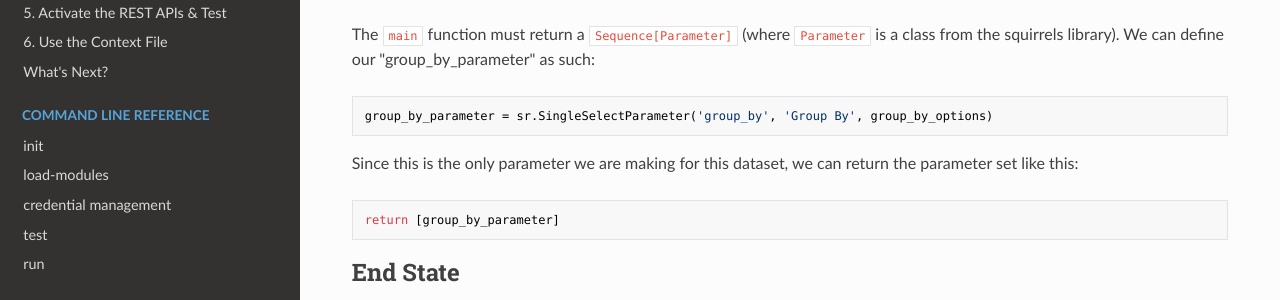
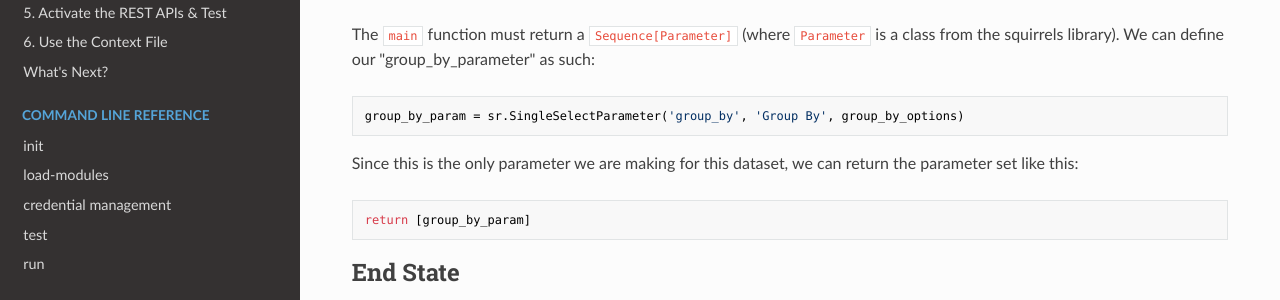
Before and after one commit to squirrels-nest/squirrels-docs, an MkDocs documentation site: the page built from docs/tutorial/parameters.md, in a window 1280 px wide and 900 px high, scrolled down 1000 px. Shown: the part 151-451 px from the top of the window. Built offline with MkDocs 1.6.1, drawn with Linux system fonts in a browser that asks for light colours; nearby versions of some CDN libraries.

Commit message:
changed tutorial

````diff
--- a/docs/tutorial/parameters.md
+++ b/docs/tutorial/parameters.md
@@ -32,13 +32,13 @@ Arbitrary keyword arguments such as `dim_col` and `order_by_col` can be specifie
 The `main` function must return a `Sequence[Parameter]` (where `Parameter` is a class from the squirrels library). We can define our "group_by_parameter" as such:
 
 ```python
-group_by_parameter = sr.SingleSelectParameter('group_by', 'Group By', group_by_options)
+group_by_param = sr.SingleSelectParameter('group_by', 'Group By', group_by_options)
 ```
 
 Since this is the only parameter we are making for this dataset, we can return the parameter set like this:
 
 ```python
-return [group_by_parameter]
+return [group_by_param]
 ```
 
 ## End State
````
Also changed, not shown: docs/how-to/sql-views.md (+1 -1 lines), docs/tutorial/manifest.md (+1 -1 lines), docs/tutorial/queries.md (+1 -1 lines), docs/tutorial/testapi.md (+2 -0 lines).
